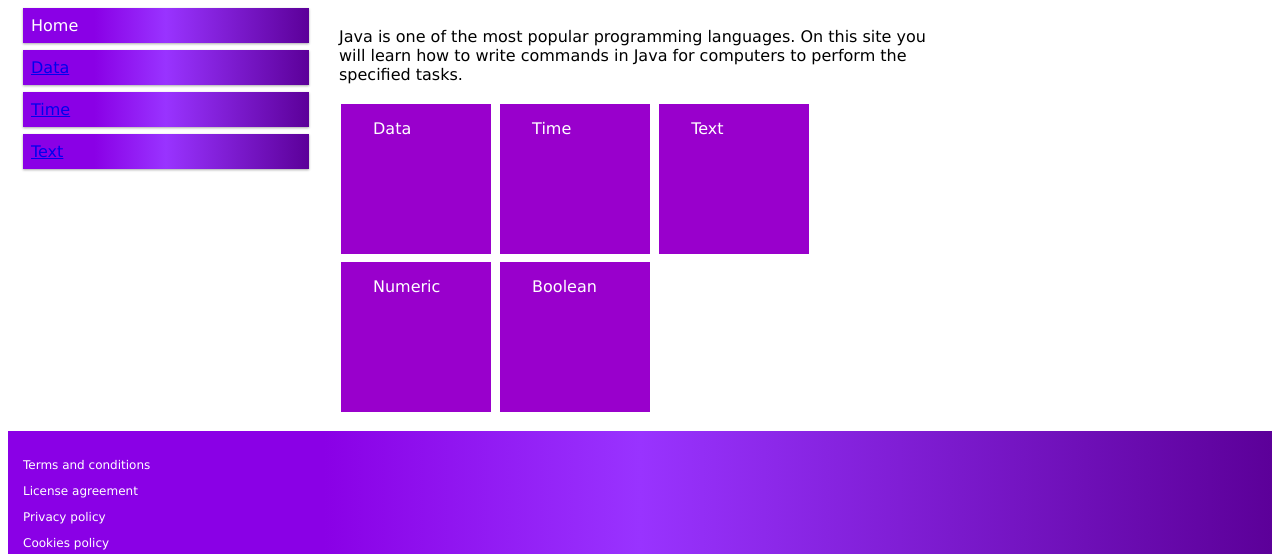
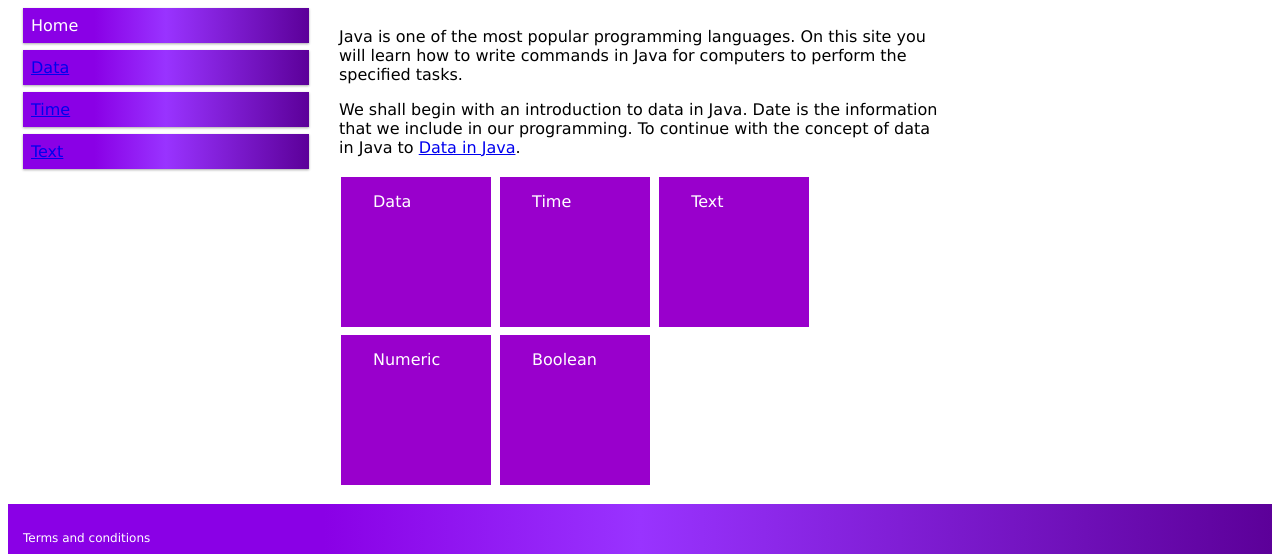
Before and after one commit to tundetubo/tundetubo.github.io, a plain HTML site: page index.html in a window 1280 px wide. Shown: the part 180-734 px from the top of the page. Drawn offline with Linux system fonts and the light colour scheme.

Commit message:
Update index.html
amended

```diff
--- a/index.html
+++ b/index.html
@@ -195,6 +195,9 @@ th {
     <h3></h3>
     <div>
       <p>Java is one of the most popular programming languages. On this site you will learn how to write commands in Java for computers to perform the specified tasks.</p>
+      <p>We shall begin with an introduction to data in Java.
+         Date is the information that we include in our programming. To continue with the concept of data in Java to <a href="https://github.com/tundetubo/JavaForBeginners/">Data in Java</a>.
+      </p>
     </div>
     <div>
       <a href="#" class="button">Data</a>
```
